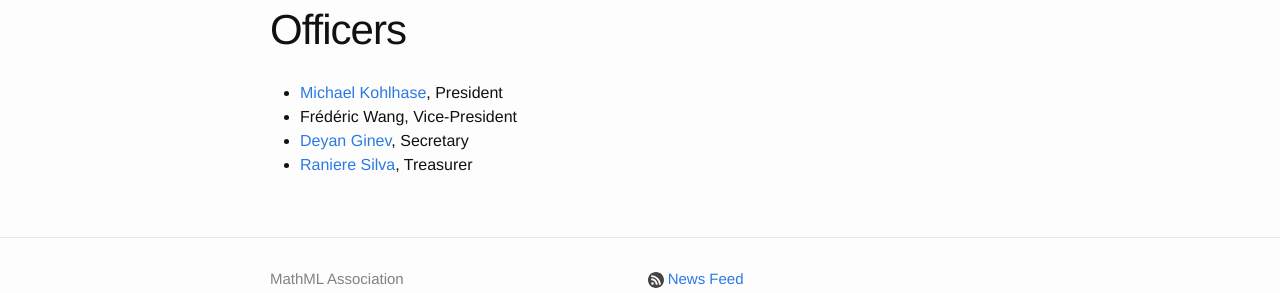
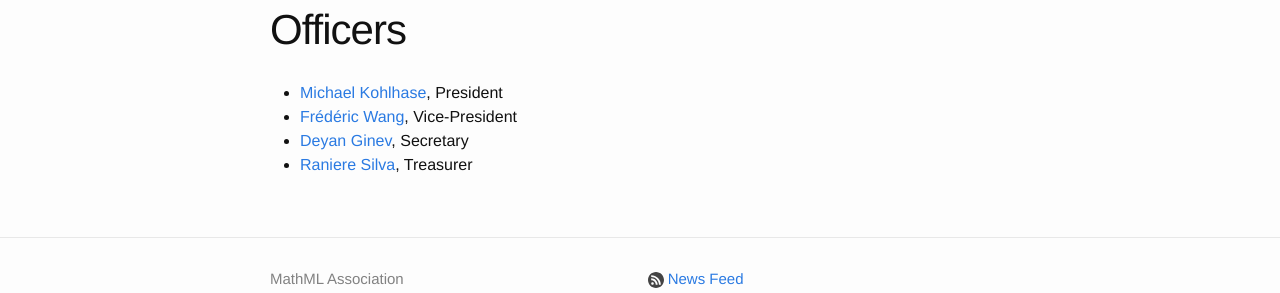
Before and after one commit to MathML/website, a Jekyll site: the page built from people/officers.md, in a window 1280 px wide. Shown: the part 363-656 px from the top of the page. Built offline with Jekyll 4.4.1, drawn with Linux system fonts in a browser that asks for light colours.

Commit message:
Add vice-president@

```diff
--- a/people/officers.md
+++ b/people/officers.md
@@ -17,10 +18,6 @@
 
 <ul>
 {% for officer in page.officers %}
-{% if officer.email %}
 <li><a href="mailto:{{officer.email}}@{{site.emaildomain}}">{{officer.name}}</a>, {{officer.role}}</li>
-{% else %}
-<li>{{officer.name}}, {{officer.role}}</li>
-{% endif %}
 {% endfor %}
 </ul>
```
Also changed, not shown: other parts of people/officers.md (+1 -0 lines).
